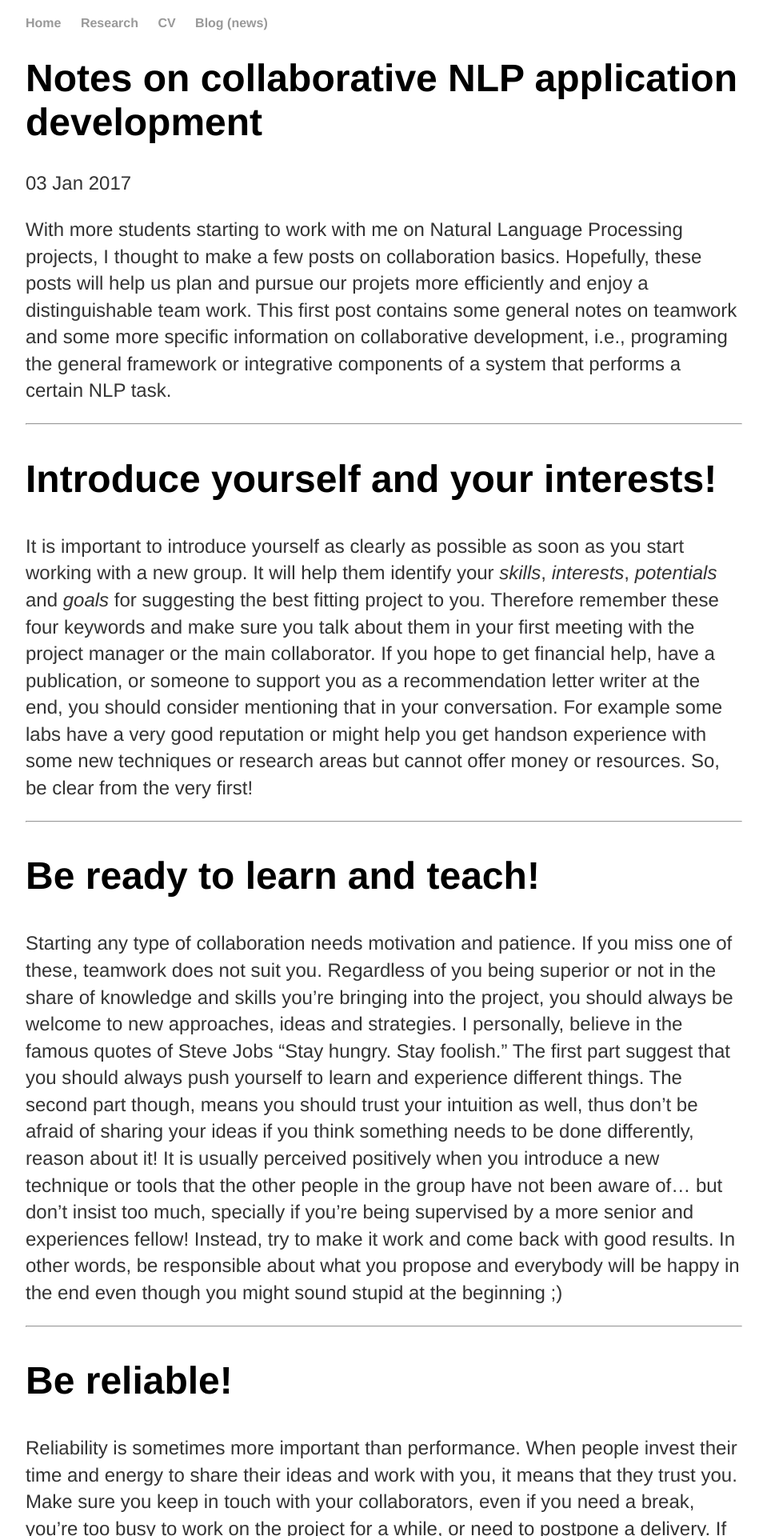
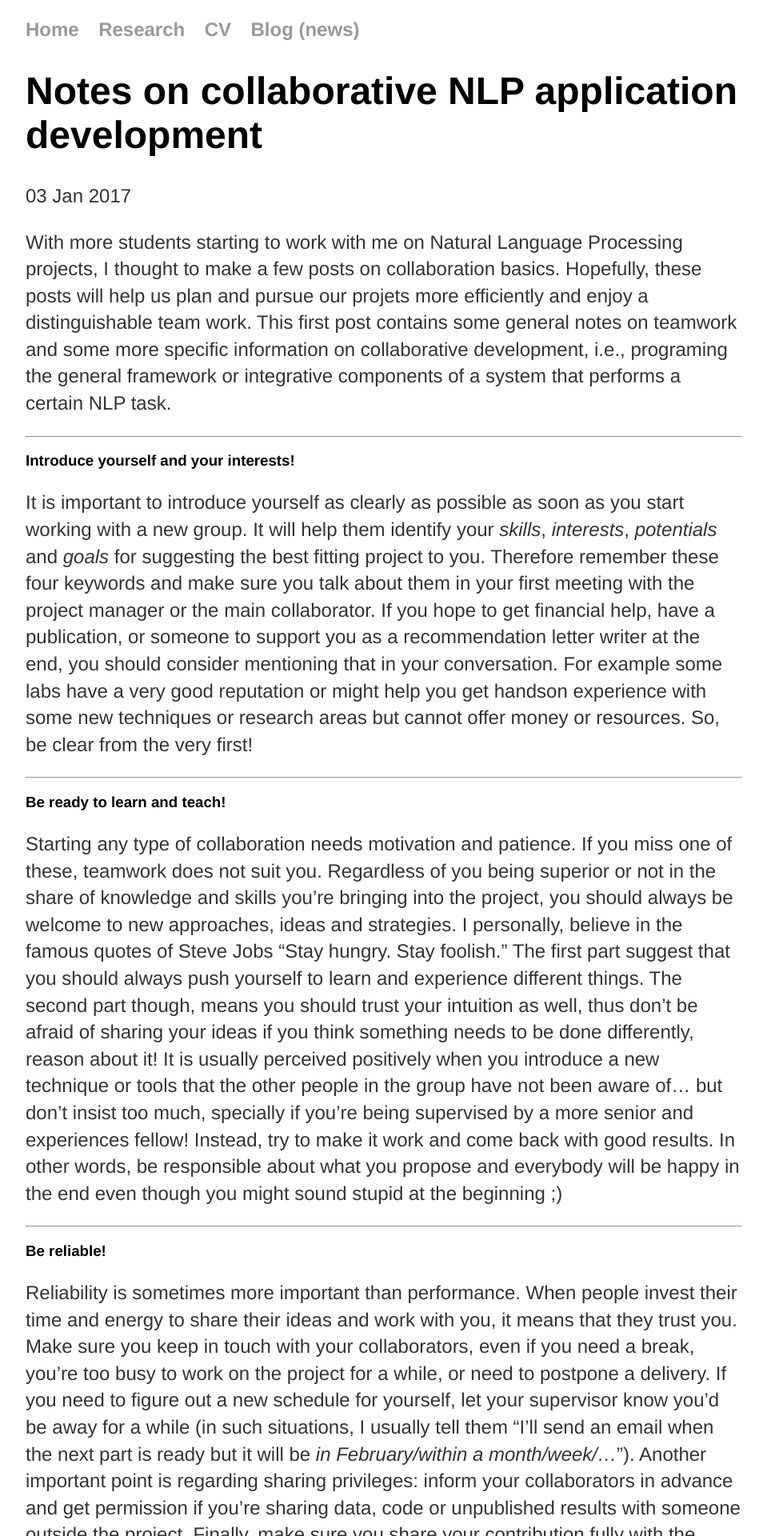
Before and after one commit to FTAsr/ftasr.github.io, a Jekyll site: the page built from _posts/2016-01-03-CollaborativeWork.md, in a window 1280 px wide. Shown: the top 1920 px of the page at 80% size, without its empty margins (160-1119 px from the left). Built offline with Jekyll 4.4.1, drawn with Linux system fonts in a browser that asks for light colours.

Commit message:
font change

```diff
--- a/_posts/2016-01-03-CollaborativeWork.md
+++ b/_posts/2016-01-03-CollaborativeWork.md
@@ -10,25 +10,25 @@
 ------
 
 
-## Introduce yourself and your interests!
+### Introduce yourself and your interests!
 
 It is important to introduce yourself as clearly as possible as soon as you start working with a new group. It will help them identify your *skills*, *interests*, *potentials* and *goals* for suggesting the best fitting project to you. Therefore remember these four keywords and make sure you talk about them in your first meeting with the project manager or the main collaborator. If you hope to get financial help, have a publication, or someone to support you as a recommendation letter writer at the end, you should consider mentioning that in your conversation. For example some labs have a very good reputation or might help you get handson experience with some new techniques or research areas but cannot offer money or resources. So, be clear from the very first!
 
 ------
 
-## Be ready to learn and teach!
+### Be ready to learn and teach!
 
 Starting any type of collaboration needs motivation and patience. If you miss one of these, teamwork does not suit you. Regardless of you being superior or not in the share of knowledge and skills you're bringing into the project, you should always be welcome to new approaches, ideas and strategies. I personally, believe in the famous quotes of Steve Jobs "Stay hungry. Stay foolish." The first part suggest that you should always push yourself to learn and experience different things. The second part though, means you should trust your intuition as well, thus don't be afraid of sharing your ideas if you think something needs to be done differently, reason about it! It is usually perceived positively when you introduce a new technique or tools that the other people in the group have not been aware of... but don't insist too much, specially if you're being supervised by a more senior and experiences fellow! Instead, try to make it work and come back with good results. In other words, be responsible about what you propose and everybody will be happy in the end even though you might sound stupid at the beginning ;)
 
 ------
 
-## Be reliable!
+### Be reliable!
 
 Reliability is sometimes more important than performance. When people invest their time and energy to share their ideas and work with you, it means that they trust you. Make sure you keep in touch with your collaborators, even if you need a break, you're too busy to work on the project for a while, or need to postpone a delivery. If you need to figure out a new schedule for yourself, let your supervisor know you'd be away for a while (in such situations, I usually tell them "I'll send an email when the next part is ready but it will be *in February/within a month/week/...*"). Another important point is regarding sharing privileges: inform your collaborators in advance and get permission if you're sharing data, code or unpublished results with someone outside the project. Finally, make sure you share your contribution fully with the project manager or supervisor. Leaving without a useful delivery (complete or easily extendible code/documentation) would be considered as if you waisted other people's time. It's neither a fruitful collaboration for your partners, nor a beneficial practice for yourself in longterm.
 
 ------
 
-## Shared repository
+### Shared repository
 
 We usually keep a shared repository for our collaborative work on [dropbox](https://www.dropbox.com), [github](https://github.com/), or a university server. It is essential for you to learn the basics of shared repositories and version control systems (git/svn). If you're not familiar with version control, it would be a good start for you to create an account and set up a homepage for yourself on github. Many tutorials can be found on web. Check the following links as starters.
 
@@ -38,7 +38,7 @@
 
 ------
 
-## Documentation
+### Documentation
 
 Documentation is a very helpful means of communication between you and other people working on the project at the same time or in the future. Try to create README files, add comments to your code, and deliver technical reports at the end of each phase of a project. Communicate as few as possible important details via email and other volatile media. Instead write them down in your favorite format and place them on a shared repository (it doesn't have to be the same place you commit your code or actual project material). Even if your supervisor is lazy to read your documents or does not contribute in creating them, you should do so because it will become useful if you decide to share the code or reuse parts of it in the future. Another type of documentation, which is less common in technical fields, than in business, is meeting notes. Make sure you take notes of the issues discussed in a meeting, decisions, new goals and milestones. You can keep a shared folder on dropbox, where your notes are named and archived based on the meeting dates. It will function as a valid sign of your activity and continual commitment to the project. It is possible that you fail to deliver the results you were expecting you would at the beginning of a project; having documented the progress will help you explain why (to yourself and your collaborators). It is legitimate to spend up to ten percent of your time for the project on documentation activities.
 
--- a/css/main.css
+++ b/css/main.css
@@ -24,11 +24,9 @@
     font-family:'Helvetica', 'Arial', 'Sans-Serif';
 }
 h2 {
-    font-size: 3em;
     font-family:'Helvetica', 'Arial', 'Sans-Serif';
 }
 h3 {
-    font-size: 3em;
     font-family:'Helvetica', 'Arial', 'Sans-Serif';
 }
 p {
@@ -36,6 +34,11 @@
     font-family:'Helvetica', 'Arial', 'Sans-Serif';
     line-height: 1.4em;
     color: #333;
+}
+li {
+    font-size: 1.5em;
+    font-family:'Helvetica', 'Arial', 'Sans-Serif';
+    line-height: 1.4em;
 }
 footer {
     border-top: 1px solid #d5d5d5;
```
